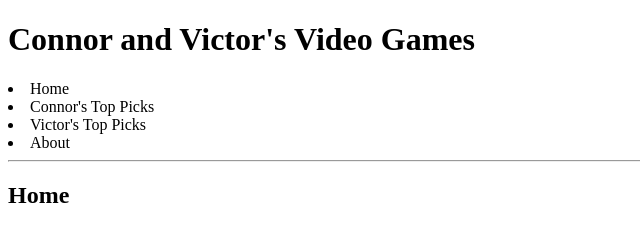
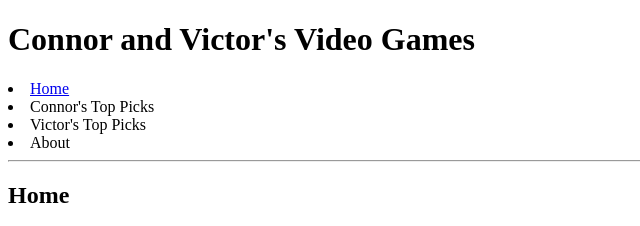
Before and after one commit to connorrrrrrr/connor-and-victors-videogames, a plain HTML site: page index.html in a window 1280 px wide. Shown: the top 226 px of the page, 0-640 px from the left. Drawn offline with Linux system fonts and the light colour scheme.

Commit message:
added hyper link for home on the nav bar

```diff
--- a/index.html
+++ b/index.html
@@ -8,7 +8,7 @@
     </h1>
     <nav>
         <ui>
-            <li>Home</li>
+            <li><a href="https://connorrrrrrr.github.io/connor-and-victors-videogames/">Home</a></li>
             <li>Connor's Top Picks</li>
             <li>Victor's Top Picks</li>
             <li>About</li>
```
